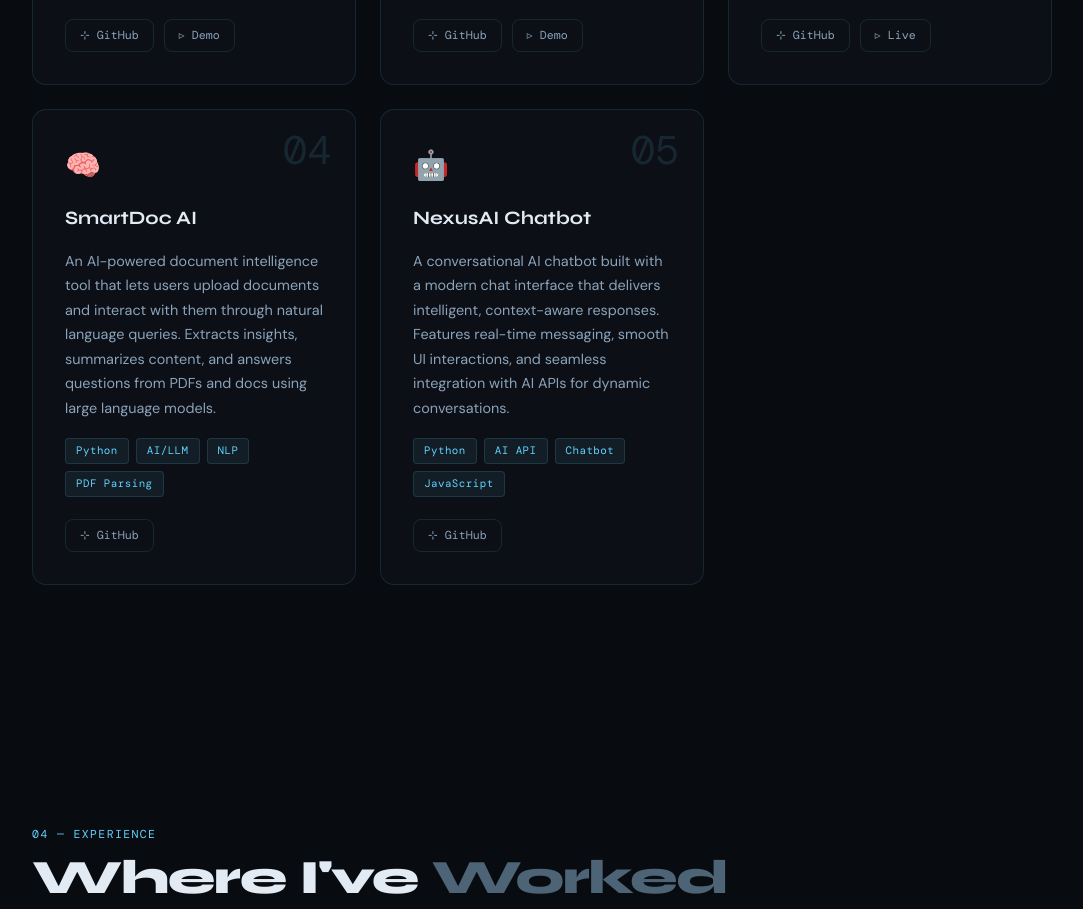
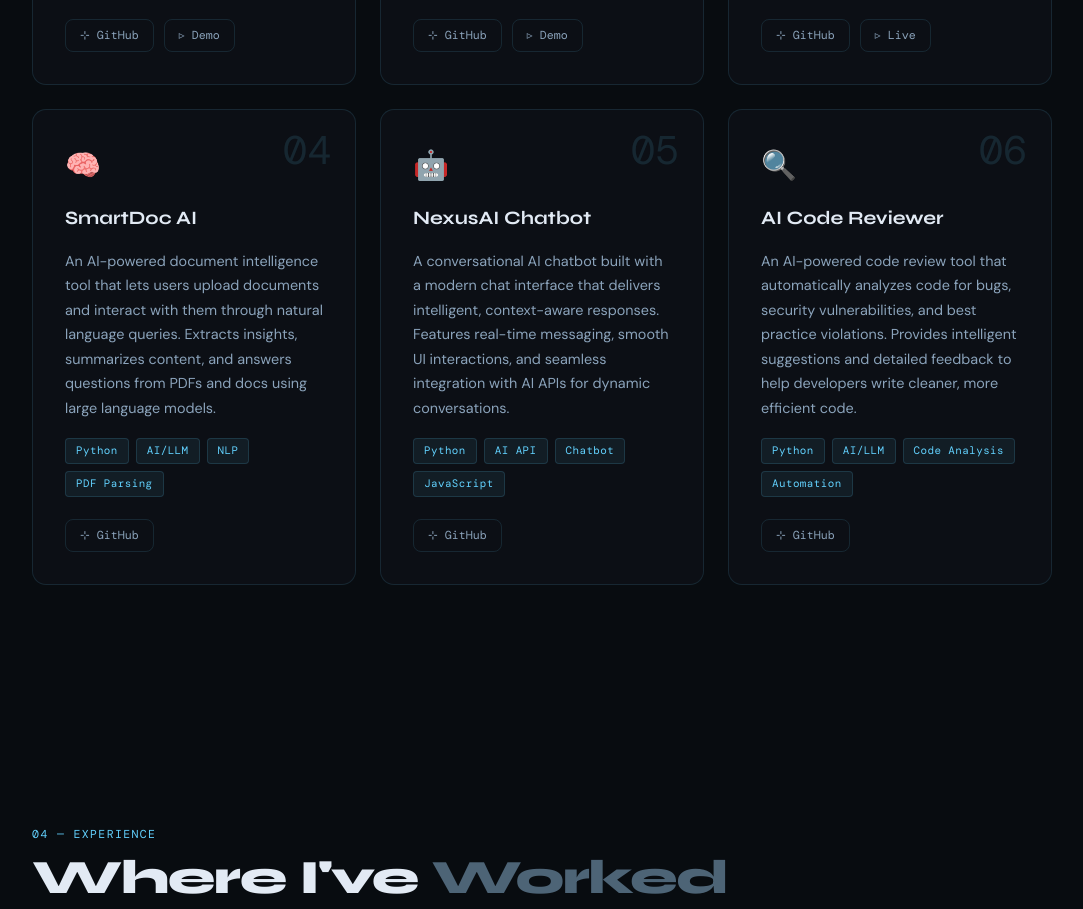
Before and after one commit to Bhoopathy-P/bhoopathy-portfolio, a plain HTML site: page index.html in a window 1280 px wide. Shown: the part 3175-4084 px from the top of the page, without its empty margins (98-1181 px from the left). Drawn offline with nearby package versions, Linux system fonts and the light colour scheme; a web font is replaced by a local one.

Commit message:
Add AI Code Reviewer as project 06
Added a new project card for 'AI Code Reviewer' with description and tags.

```diff
--- a/index.html
+++ b/index.html
@@ -1234,6 +1234,22 @@
         </div>
         <div class="project-links">
           <a href="https://github.com/Bhoopathy-P/nexusai-chatbot" target="_blank" class="project-link">⊹ GitHub</a>
+        </div>
+      </div>
+
+      <div class="project-card reveal">
+        <span class="project-num">06</span>
+        <div class="project-icon">🔍</div>
+        <h3 class="project-title">AI Code Reviewer</h3>
+        <p class="project-desc">An AI-powered code review tool that automatically analyzes code for bugs, security vulnerabilities, and best practice violations. Provides intelligent suggestions and detailed feedback to help developers write cleaner, more efficient code.</p>
+        <div class="project-tags">
+          <span class="tag">Python</span>
+          <span class="tag">AI/LLM</span>
+          <span class="tag">Code Analysis</span>
+          <span class="tag">Automation</span>
+        </div>
+        <div class="project-links">
+          <a href="https://github.com/Bhoopathy-P/ai-code-reviewer" target="_blank" class="project-link">⊹ GitHub</a>
         </div>
       </div>
 
```
